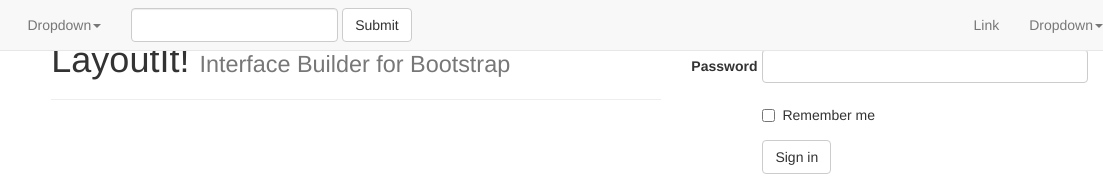
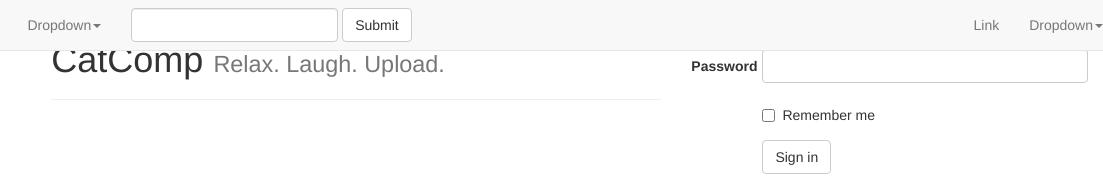
Before and after one commit to jvincent0100/Test, a plain HTML site: page index.html in a window 1280 px wide. Shown: the top 176 px of the page, 177-1280 px from the left. Drawn offline with Linux system fonts and the light colour scheme.

Commit message:
Changed Title tag and First H1

```diff
--- a/index.html
+++ b/index.html
@@ -5,7 +5,7 @@
     <meta http-equiv="X-UA-Compatible" content="IE=edge">
     <meta name="viewport" content="width=device-width, initial-scale=1">
 
-    <title>Bootstrap 3, from LayoutIt!</title>
+    <title>CatComp</title>
 
     <meta name="description" content="Source code generated using layoutit.com">
     <meta name="author" content="LayoutIt!">
@@ -24,7 +24,7 @@
 		<div class="col-md-6">
 			<div class="page-header">
 				<h1>
-					LayoutIt! <small>Interface Builder for Bootstrap</small>
+					CatComp <small>Relax. Laugh. Upload.</small>
 				</h1>
 			</div>
 			<nav class="navbar navbar-default navbar-fixed-top" role="navigation">
```
